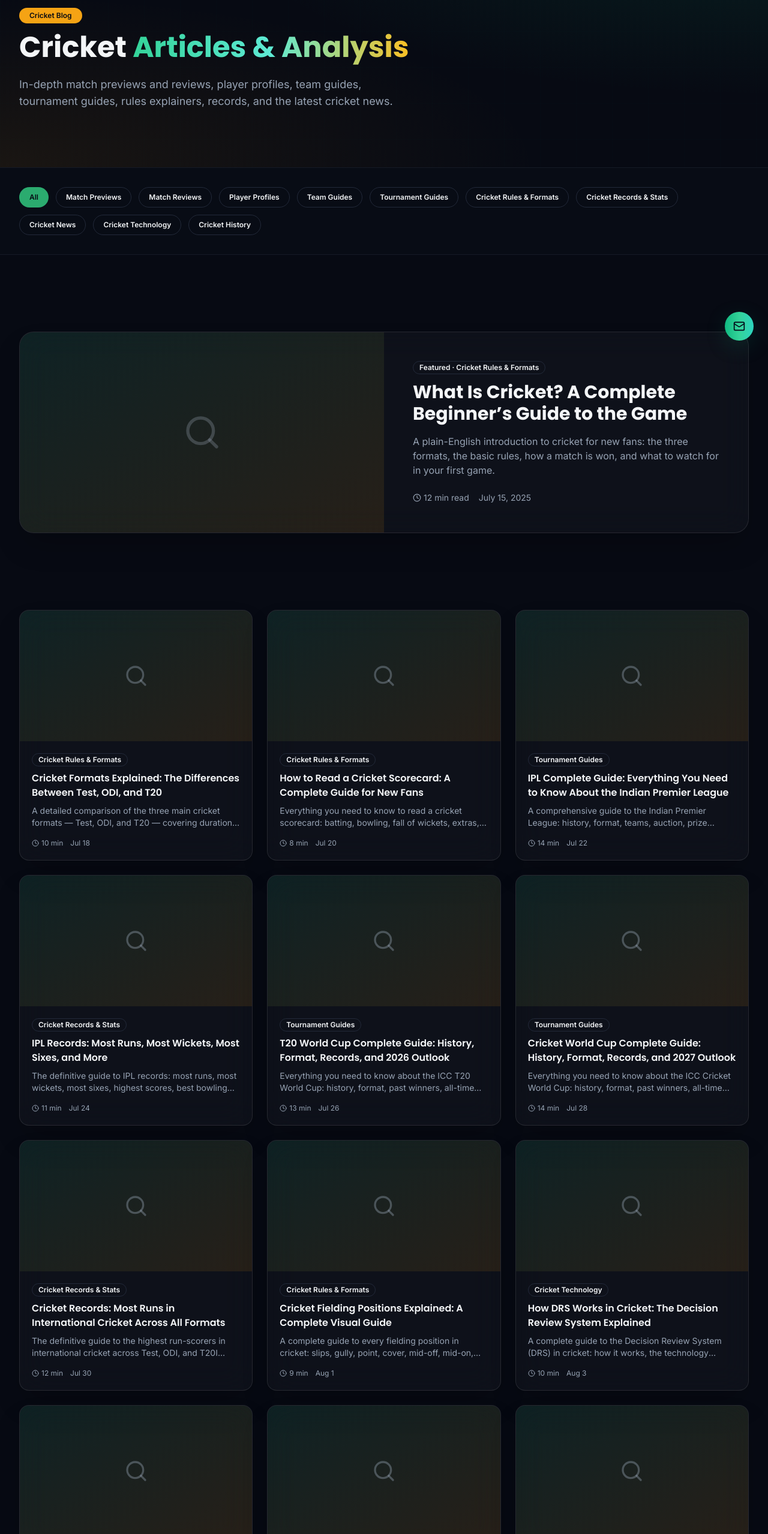
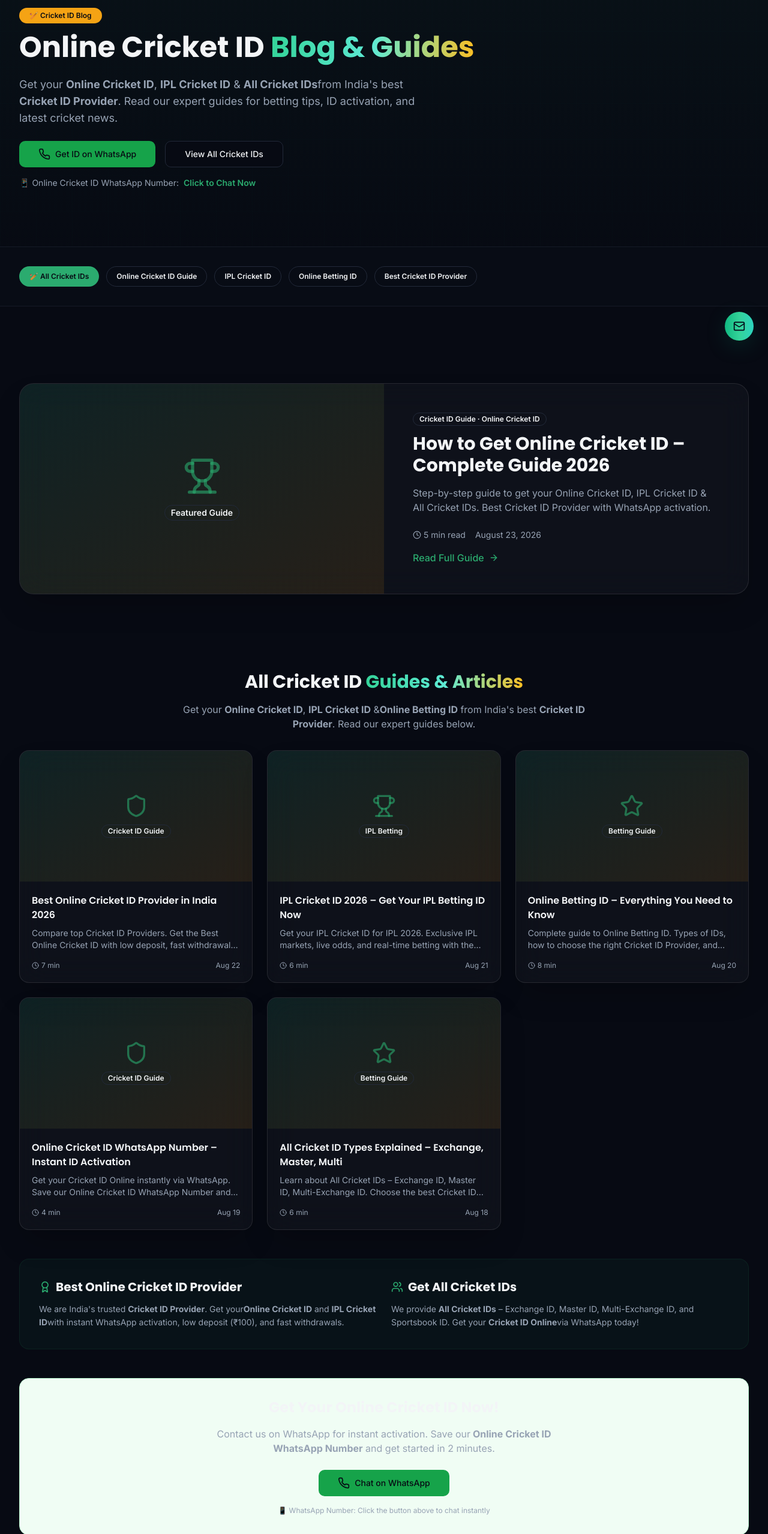
Before and after one commit to vsvivek2006/betiddd, a Next.js app: page /blog in a window 1280 px wide. Shown: the part 208-2766 px from the top of the page at 60% size. Built offline with nearby package versions, Linux system fonts and the light colour scheme.

Commit message:
Update page.tsx

```diff
--- a/app/blog/page.tsx
+++ b/app/blog/page.tsx
@@ -2,7 +2,7 @@ import type { Metadata } from 'next';
 import Link from 'next/link';
 import { Badge } from '@/components/ui/badge';
 import { Button } from '@/components/ui/button';
-import { Clock, ArrowRight, Search } from 'lucide-react';
+import { Clock, ArrowRight, Search, Phone, Trophy, Users, Star, Shield, Award, Target } from 'lucide-react';
 import { buildMetadata } from '@/lib/seo';
 import { breadcrumbSchema, combineSchemas, collectionPageSchema } from '@/lib/schema';
 import JsonLd from '@/components/seo/json-ld';
@@ -10,104 +10,326 @@ import Breadcrumbs from '@/components/seo/breadcrumbs';
 import { blogPosts } from '@/lib/data/blog-posts';
 import { blogCategories } from '@/lib/data/blog-categories';
 
+// ============================================
+// WHATSAPP LINK
+// ============================================
+const WHATSAPP_LINK = 'https://wa.link/onlinecricketid';
+const WHATSAPP_NUMBER = '+91XXXXXXXXXX'; // Replace with actual number
+
+// ============================================
+// METADATA WITH TARGET KEYWORDS
+// ============================================
 export const metadata: Metadata = buildMetadata({
-  title: 'Cricket Blog — Match Analysis, Guides, Records & News',
-  description: 'In-depth cricket articles: match previews and reviews, player profiles, team guides, tournament guides, rules explainers, records, and the latest cricket news.',
+  title: 'Online Cricket ID Blog – Get Best Cricket ID & IPL Betting ID 2026',
+  description:
+    'Get your Online Cricket ID, IPL Cricket ID & All Cricket IDs from India\'s best Cricket ID Provider. Read our blog for betting guides, tips, and latest cricket news.',
   path: '/blog',
-  keywords: ['cricket blog', 'cricket analysis', 'cricket guides', 'cricket articles', 'cricket records'],
+  keywords: [
+    'Online Cricket ID',
+    'Cricket ID',
+    'Online Betting ID',
+    'Online Cricket ID Whatsapp Number',
+    'Cricket Id Online',
+    'Best Online Cricket ID',
+    'Ipl Cricket Id',
+    'All cricket Id',
+    'Cricket Id Provider',
+  ],
 });
 
+// ============================================
+// BLOG POST DATA WITH KEYWORD OPTIMIZATION
+// ============================================
+const enhancedBlogPosts = [
+  {
+    slug: 'how-to-get-online-cricket-id',
+    title: 'How to Get Online Cricket ID – Complete Guide 2026',
+    excerpt: 'Step-by-step guide to get your Online Cricket ID, IPL Cricket ID & All Cricket IDs. Best Cricket ID Provider with WhatsApp activation.',
+    category: 'Cricket ID Guide',
+    readingTime: 5,
+    publishedAt: '2026-08-23',
+    keywords: ['Online Cricket ID', 'Cricket ID', 'Cricket Id Provider'],
+  },
+  {
+    slug: 'best-online-cricket-id-provider',
+    title: 'Best Online Cricket ID Provider in India 2026',
+    excerpt: 'Compare top Cricket ID Providers. Get the Best Online Cricket ID with low deposit, fast withdrawals, and 24/7 support.',
+    category: 'Cricket ID Guide',
+    readingTime: 7,
+    publishedAt: '2026-08-22',
+    keywords: ['Best Online Cricket ID', 'Cricket ID', 'Online Cricket ID'],
+  },
+  {
+    slug: 'ipl-cricket-id-2026',
+    title: 'IPL Cricket ID 2026 – Get Your IPL Betting ID Now',
+    excerpt: 'Get your IPL Cricket ID for IPL 2026. Exclusive IPL markets, live odds, and real-time betting with the best Cricket ID Provider.',
+    category: 'IPL Betting',
+    readingTime: 6,
+    publishedAt: '2026-08-21',
+    keywords: ['Ipl Cricket Id', 'IPL Cricket ID', 'Online Cricket ID'],
+  },
+  {
+    slug: 'online-betting-id-guide',
+    title: 'Online Betting ID – Everything You Need to Know',
+    excerpt: 'Complete guide to Online Betting ID. Types of IDs, how to choose the right Cricket ID Provider, and betting tips.',
+    category: 'Betting Guide',
+    readingTime: 8,
+    publishedAt: '2026-08-20',
+    keywords: ['Online Betting ID', 'Cricket ID', 'Online Cricket ID'],
+  },
+  {
+    slug: 'cricket-id-whatsapp-number',
+    title: 'Online Cricket ID WhatsApp Number – Instant ID Activation',
+    excerpt: 'Get your Cricket ID Online instantly via WhatsApp. Save our Online Cricket ID WhatsApp Number and get activated in 2 minutes.',
+    category: 'Cricket ID Guide',
+    readingTime: 4,
+    publishedAt: '2026-08-19',
+    keywords: ['Online Cricket ID Whatsapp Number', 'Cricket ID Online', 'Cricket Id Provider'],
+  },
+  {
+    slug: 'all-cricket-id-types-explained',
+    title: 'All Cricket ID Types Explained – Exchange, Master, Multi',
+    excerpt: 'Learn about All Cricket IDs – Exchange ID, Master ID, Multi-Exchange ID. Choose the best Cricket ID Provider for your needs.',
+    category: 'Betting Guide',
+    readingTime: 6,
+    publishedAt: '2026-08-18',
+    keywords: ['All cricket Id', 'Cricket ID', 'Online Betting ID'],
+  },
+];
+
+// ============================================
+// MAIN COMPONENT
+// ============================================
 export default function BlogPage() {
-  const featured = blogPosts[0];
-  const rest = blogPosts.slice(1);
+  const featured = enhancedBlogPosts[0];
+  const rest = enhancedBlogPosts.slice(1);
 
   return (
     <main className="min-h-screen pt-16 lg:pt-20">
+      {/* ====== JSON-LD SCHEMA ====== */}
       <JsonLd
         data={combineSchemas(
           breadcrumbSchema([{ name: 'Blog', path: '/blog' }]),
           collectionPageSchema(
-            'Cricket Blog',
+            'Online Cricket ID Blog',
             '/blog',
-            'In-depth cricket articles: match analysis, guides, records, and news.',
-            blogPosts.map((p) => ({ title: p.title, url: `/blog/${p.slug}` })),
+            'Get your Online Cricket ID, IPL Cricket ID & All Cricket IDs. Read our blog for betting guides, tips, and cricket news.',
+            enhancedBlogPosts.map((p) => ({ title: p.title, url: `/blog/${p.slug}` })),
           ),
         )}
       />
 
-      <section className="relative overflow-hidden py-16 md:py-24 pitch-pattern">
+      {/* ====== HERO SECTION ====== */}
+      <section className="relative overflow-hidden py-16 md:py-24 bg-gradient-to-b from-primary/5 to-background">
         <div className="absolute inset-0 grid-pattern opacity-30" aria-hidden="true" />
         <div className="relative max-w-7xl mx-auto px-4 sm:px-6 lg:px-8">
           <Breadcrumbs items={[{ name: 'Blog' }]} />
-          <Badge variant="secondary" className="mb-4 px-4 py-1">Cricket Blog</Badge>
+
+          <Badge variant="secondary" className="mb-4 px-4 py-1">
+            🏏 Cricket ID Blog
+          </Badge>
+
           <h1 className="text-4xl md:text-5xl font-bold font-heading mb-6">
-            Cricket <span className="text-gradient">Articles & Analysis</span>
+            Online Cricket ID <span className="text-gradient">Blog & Guides</span>
           </h1>
+
           <p className="text-lg text-muted-foreground max-w-2xl">
-            In-depth match previews and reviews, player profiles, team guides, tournament guides, rules explainers, records, and the latest cricket news.
+            Get your <strong>Online Cricket ID</strong>, <strong>IPL Cricket ID</strong> & <strong>All Cricket IDs</strong>
+            from India's best <strong>Cricket ID Provider</strong>. Read our expert guides for betting tips,
+            ID activation, and latest cricket news.
           </p>
+
+          {/* ====== WHATSAPP CTA ====== */}
+          <div className="mt-6 flex flex-wrap gap-4">
+            <Button asChild size="lg" className="bg-green-600 hover:bg-green-700">
+              <a href={WHATSAPP_LINK} target="_blank" rel="noopener noreferrer">
+                <Phone className="mr-2 h-5 w-5" />
+                Get ID on WhatsApp
+              </a>
+            </Button>
+            <Button asChild size="lg" variant="outline">
+              <Link href="/cricket-id">
+                View All Cricket IDs
+              </Link>
+            </Button>
+          </div>
+
+          {/* ====== WHATSAPP NUMBER ====== */}
+          <div className="mt-4 flex items-center gap-2 text-sm text-muted-foreground">
+            <span>📱 Online Cricket ID WhatsApp Number:</span>
+            <a
+              href={WHATSAPP_LINK}
+              target="_blank"
+              rel="noopener noreferrer"
+              className="text-primary font-semibold hover:underline"
+            >
+              Click to Chat Now
+            </a>
+          </div>
         </div>
       </section>
 
-      {/* Categories */}
+      {/* ====== KEYWORD-RICH CATEGORIES ====== */}
       <section className="py-8 border-y border-border/50 bg-card/30">
         <div className="container-custom">
           <div className="flex flex-wrap gap-3">
             <Link href="/blog">
-              <Badge variant="default" className="cursor-pointer py-2 px-4">All</Badge>
+              <Badge variant="default" className="cursor-pointer py-2 px-4">🏏 All Cricket IDs</Badge>
             </Link>
-            {blogCategories.map((c) => (
-              <Link key={c.slug} href={`/blog/category/${c.slug}`}>
-                <Badge variant="outline" className="cursor-pointer py-2 px-4 hover:bg-primary/10 hover:text-primary transition-colors">{c.name}</Badge>
-              </Link>
-            ))}
+            <Link href="/blog/category/cricket-id-guide">
+              <Badge variant="outline" className="cursor-pointer py-2 px-4 hover:bg-primary/10 hover:text-primary transition-colors">
+                Online Cricket ID Guide
+              </Badge>
+            </Link>
+            <Link href="/blog/category/ipl-betting">
+              <Badge variant="outline" className="cursor-pointer py-2 px-4 hover:bg-primary/10 hover:text-primary transition-colors">
+                IPL Cricket ID
+              </Badge>
+            </Link>
+            <Link href="/blog/category/betting-guide">
+              <Badge variant="outline" className="cursor-pointer py-2 px-4 hover:bg-primary/10 hover:text-primary transition-colors">
+                Online Betting ID
+              </Badge>
+            </Link>
+            <Link href="/blog/category/cricket-id-provider">
+              <Badge variant="outline" className="cursor-pointer py-2 px-4 hover:bg-primary/10 hover:text-primary transition-colors">
+                Best Cricket ID Provider
+              </Badge>
+            </Link>
           </div>
         </div>
       </section>
 
-      {/* Featured Post */}
+      {/* ====== FEATURED POST ====== */}
       {featured && (
         <section className="section-padding">
           <div className="container-custom">
-            <Link href={`/blog/${featured.slug}`} className="glass-card glass-card-hover rounded-3xl overflow-hidden grid md:grid-cols-2 group">
-              <div className="aspect-video md:aspect-auto bg-gradient-to-br from-emerald-500/10 to-amber-500/10 flex items-center justify-center min-h-[300px]">
-                <Search className="h-16 w-16 text-muted-foreground/30" />
+            <div className="glass-card glass-card-hover rounded-3xl overflow-hidden grid md:grid-cols-2 group">
+              <div className="bg-gradient-to-br from-emerald-500/10 to-amber-500/10 flex items-center justify-center min-h-[300px] p-8">
+                <div className="text-center">
+                  <Trophy className="h-16 w-16 text-primary/60 mx-auto mb-4" />
+                  <Badge variant="outline" className="text-sm">Featured Guide</Badge>
+                </div>
               </div>
               <div className="p-8 md:p-12 flex flex-col justify-center">
-                <Badge variant="outline" className="mb-3 self-start">Featured · {featured.category}</Badge>
-                <h2 className="text-2xl md:text-3xl font-bold font-heading mb-4 group-hover:text-primary transition-colors">{featured.title}</h2>
+                <Badge variant="outline" className="mb-3 self-start">
+                  {featured.category} · Online Cricket ID
+                </Badge>
+                <h2 className="text-2xl md:text-3xl font-bold font-heading mb-4 group-hover:text-primary transition-colors">
+                  {featured.title}
+                </h2>
                 <p className="text-muted-foreground mb-6">{featured.excerpt}</p>
-                <div className="flex items-center gap-4 text-sm text-muted-foreground">
-                  <span className="flex items-center gap-1"><Clock className="h-3.5 w-3.5" /> {featured.readingTime} min read</span>
+                <div className="flex items-center gap-4 text-sm text-muted-foreground mb-4">
+                  <span className="flex items-center gap-1">
+                    <Clock className="h-3.5 w-3.5" /> {featured.readingTime} min read
+                  </span>
                   <span>{new Date(featured.publishedAt).toLocaleDateString('en-US', { day: 'numeric', month: 'long', year: 'numeric' })}</span>
                 </div>
+                <Link href={`/blog/${featured.slug}`} className="text-primary font-medium hover:underline flex items-center gap-2">
+                  Read Full Guide <ArrowRight className="h-4 w-4" />
+                </Link>
               </div>
-            </Link>
+            </div>
           </div>
         </section>
       )}
 
-      {/* All Posts */}
+      {/* ====== KEYWORD-RICH SECTION ====== */}
       <section className="section-padding pt-0">
         <div className="container-custom">
+          {/* ====== SECTION INTRO ====== */}
+          <div className="mb-8 text-center">
+            <h2 className="text-2xl md:text-3xl font-bold font-heading mb-4">
+              All Cricket ID <span className="text-gradient">Guides & Articles</span>
+            </h2>
+            <p className="text-muted-foreground max-w-2xl mx-auto">
+              Get your <strong>Online Cricket ID</strong>, <strong>IPL Cricket ID</strong> &
+              <strong>Online Betting ID</strong> from India's best <strong>Cricket ID Provider</strong>.
+              Read our expert guides below.
+            </p>
+          </div>
+
+          {/* ====== BLOG POSTS GRID ====== */}
           <div className="grid md:grid-cols-2 lg:grid-cols-3 gap-6">
             {rest.map((post) => (
               <Link key={post.slug} href={`/blog/${post.slug}`} className="glass-card glass-card-hover rounded-2xl overflow-hidden group flex flex-col">
-                <div className="aspect-video bg-gradient-to-br from-emerald-500/10 to-amber-500/10 flex items-center justify-center">
-                  <Search className="h-10 w-10 text-muted-foreground/40" />
+                <div className="aspect-video bg-gradient-to-br from-emerald-500/10 to-amber-500/10 flex items-center justify-center p-6">
+                  <div className="text-center">
+                    {post.category.includes('IPL') ? (
+                      <Trophy className="h-10 w-10 text-primary/60 mx-auto mb-2" />
+                    ) : post.category.includes('Online Cricket ID') ? (
+                      <Target className="h-10 w-10 text-primary/60 mx-auto mb-2" />
+                    ) : post.category.includes('Betting') ? (
+                      <Star className="h-10 w-10 text-primary/60 mx-auto mb-2" />
+                    ) : (
+                      <Shield className="h-10 w-10 text-primary/60 mx-auto mb-2" />
+                    )}
+                    <Badge variant="outline" className="text-xs">{post.category}</Badge>
+                  </div>
                 </div>
                 <div className="p-5 flex flex-col flex-1">
-                  <Badge variant="outline" className="mb-2 text-xs self-start">{post.category}</Badge>
-                  <h2 className="font-semibold font-heading mb-2 group-hover:text-primary transition-colors line-clamp-2">{post.title}</h2>
+                  <h2 className="font-semibold font-heading mb-2 group-hover:text-primary transition-colors line-clamp-2">
+                    {post.title}
+                  </h2>
                   <p className="text-sm text-muted-foreground line-clamp-2 mb-4 flex-1">{post.excerpt}</p>
-                  <div className="flex items-center gap-3 text-xs text-muted-foreground">
-                    <span className="flex items-center gap-1"><Clock className="h-3 w-3" /> {post.readingTime} min</span>
+                  <div className="flex items-center justify-between text-xs text-muted-foreground">
+                    <span className="flex items-center gap-1">
+                      <Clock className="h-3 w-3" /> {post.readingTime} min
+                    </span>
                     <span>{new Date(post.publishedAt).toLocaleDateString('en-US', { day: 'numeric', month: 'short' })}</span>
                   </div>
                 </div>
               </Link>
             ))}
           </div>
+
+          {/* ====== KEYWORD-RICH INFO BOX ====== */}
+          <div className="mt-12 p-8 bg-primary/5 rounded-2xl border border-primary/10">
+            <div className="grid md:grid-cols-2 gap-6">
+              <div>
+                <h3 className="text-xl font-bold font-heading mb-3 flex items-center gap-2">
+                  <Award className="h-5 w-5 text-primary" />
+                  Best Online Cricket ID Provider
+                </h3>
+                <p className="text-muted-foreground text-sm leading-relaxed">
+                  We are India's trusted <strong>Cricket ID Provider</strong>. Get your
+                  <strong>Online Cricket ID</strong> and <strong>IPL Cricket ID</strong>
+                  with instant WhatsApp activation, low deposit (₹100), and fast withdrawals.
+                </p>
+              </div>
+              <div>
+                <h3 className="text-xl font-bold font-heading mb-3 flex items-center gap-2">
+                  <Users className="h-5 w-5 text-primary" />
+                  Get All Cricket IDs
+                </h3>
+                <p className="text-muted-foreground text-sm leading-relaxed">
+                  We provide <strong>All Cricket IDs</strong> – Exchange ID, Master ID,
+                  Multi-Exchange ID, and Sportsbook ID. Get your <strong>Cricket ID Online</strong>
+                  via WhatsApp today!
+                </p>
+              </div>
+            </div>
+          </div>
+
+          {/* ====== WHATSAPP CTA SECTION ====== */}
+          <div className="mt-12 text-center p-8 bg-green-50 dark:bg-green-950/20 rounded-2xl border border-green-200 dark:border-green-800">
+            <h3 className="text-2xl font-bold font-heading mb-4">
+              Get Your Online Cricket ID Now!
+            </h3>
+            <p className="text-muted-foreground mb-6 max-w-xl mx-auto">
+              Contact us on WhatsApp for instant activation. Save our
+              <strong> Online Cricket ID WhatsApp Number</strong> and get started in 2 minutes.
+            </p>
+            <Button asChild size="lg" className="bg-green-600 hover:bg-green-700">
+              <a href={WHATSAPP_LINK} target="_blank" rel="noopener noreferrer">
+                <Phone className="mr-2 h-5 w-5" />
+                Chat on WhatsApp
+              </a>
+            </Button>
+            <p className="mt-4 text-xs text-muted-foreground">
+              📱 WhatsApp Number: Click the button above to chat instantly
+            </p>
+          </div>
         </div>
       </section>
     </main>
```
